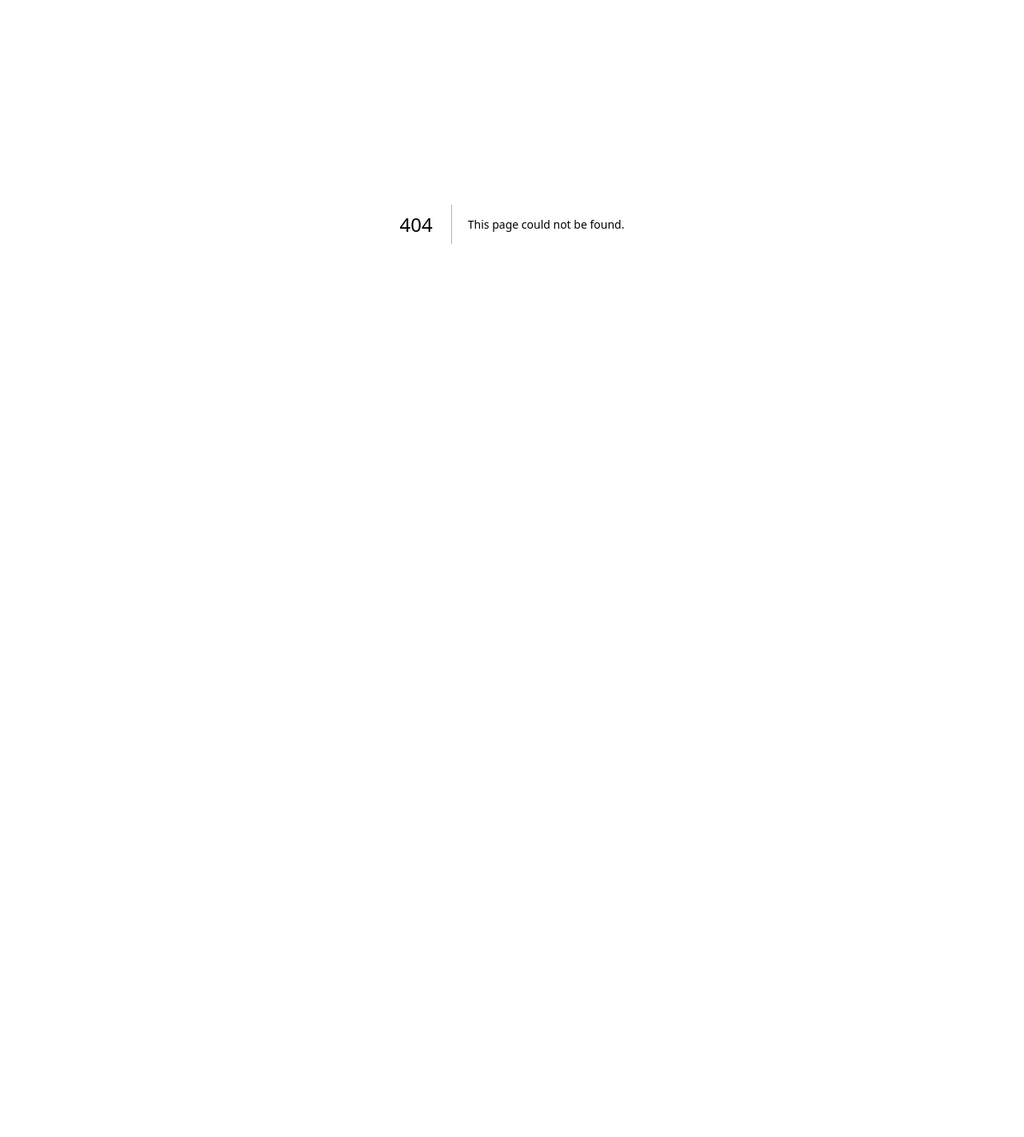
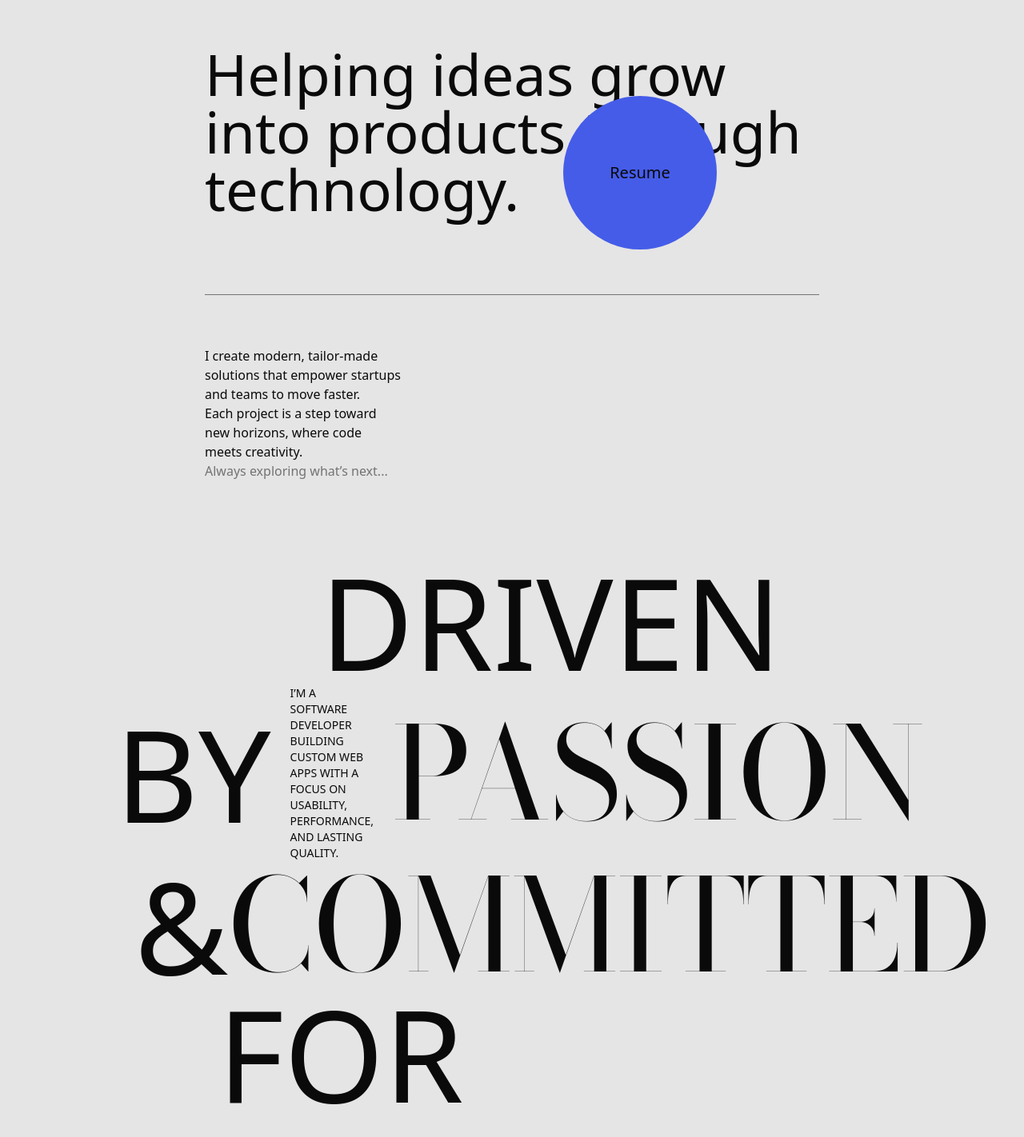
Before and after one commit to siddharth-movaliya/portfolio, a Next.js app: page /about in a window 1280 px wide. Before the commit this address had no page. Shown: the part 120-1542 px from the top of the page at 80% size. Before the commit the page ends 800 px from the top, so only its background shows below. Built offline with nearby package versions, Linux system fonts and the light colour scheme.

Commit message:
feat: implement AboutPage

```diff
--- /dev/null
+++ b/app/about/page.tsx
@@ -0,0 +1,87 @@
+import SocialButtonGroup from '@/components/navigation/social-button-group';
+import ElasticMagneticButton from '@/components/ui/elastic-magnetic-button';
+import { Separator } from '@/components/ui/separator';
+import { cn } from '@/lib/utils';
+import { Bodoni_Moda } from 'next/font/google';
+import Image from 'next/image';
+import React from 'react';
+
+const bodoni = Bodoni_Moda({
+  subsets: ['latin'],
+  weight: ['400', '700'],
+  style: ['normal', 'italic'],
+});
+
+const AboutPage = () => {
+  return (
+    <div className="justify-center overflow-x-hidden pt-28 lg:pt-32">
+      <div className="xs:mx-12 mx-8 pt-12 min-[769px]:max-lg:mx-24 md:mx-16 lg:mx-36 xl:mx-64">
+        <h1 className="xs:text-4xl text-3xl leading-none font-light md:text-5xl lg:text-6xl xl:text-7xl 2xl:text-8xl">
+          Helping ideas grow into products through technology.
+        </h1>
+        <Separator className="bg-muted-foreground mt-14 w-full lg:mt-16 xl:mt-24 2xl:mt-32" />
+      </div>
+      <ElasticMagneticButton
+        text="Resume"
+        href="/resume.pdf"
+        target="_blank"
+        buttonClassName="bg-[#455CE9] text-foreground right-0 top-[35%] xs:top-[41%] sm:top-3/10 md:top-1/4 min-[769px]:max-lg:top-[22.5%] xl:top-3/10 2xl:top-2/5 absolute -translate-x-1/4 md:-translate-x-full lg:-translate-x-5/4 xl:-translate-x-[200%]"
+        textClassName="font-medium text-xl"
+        hoverBackgroundClassName="bg-[#FA4549]"
+      />
+      <div className="my-24 grid px-12 min-[769px]:max-lg:px-24 md:my-12 md:grid-cols-2 md:px-16 lg:px-36 xl:my-16 xl:grid-cols-3 xl:px-64">
+        <div className="col-span-1">
+          <p className="text-pretty">
+            I create modern, tailor-made solutions that empower startups and
+            teams to move faster. Each project is a step toward new horizons,
+            where code meets creativity. <br />
+            <span className="text-muted-foreground">
+              Always exploring what&rsquo;s next...
+            </span>
+          </p>
+        </div>
+      </div>
+      <div className="mx-2 my-16 text-5xl leading-none font-light uppercase min-[769px]:max-lg:mx-24 md:mx-16 md:text-7xl lg:mx-36 lg:text-8xl xl:my-24 xl:text-[160px] 2xl:text-[200px]">
+        <div className="ml-24 sm:ml-36 xl:ml-64">Driven</div>
+        <div className="flex items-center justify-center gap-2 sm:justify-between md:gap-6">
+          <div>by </div>
+          <div className="hidden text-xs font-normal text-pretty sm:block xl:text-sm">
+            I&rsquo;m a software developer building custom web apps with a focus
+            on usability, performance, and lasting quality.
+          </div>
+          <div className={cn('italic', bodoni.className)}>Passion</div>
+        </div>
+        <div className="xs:mx-6 mx-2 flex justify-between md:mx-12 lg:mx-6">
+          &<span className={cn('italic', bodoni.className)}> committed</span>
+        </div>
+        <div className="xs:ml-16 ml-8 md:ml-32">for quality</div>
+      </div>
+      <div className="mx-4 my-24 grid grid-cols-2 items-center gap-6 min-[769px]:max-lg:mx-12 sm:mx-8 md:mx-14 lg:mx-24 xl:mx-36">
+        <Image
+          src="/siddharth-movaliya.JPG"
+          alt="Siddharth Movaliya"
+          width={300}
+          height={150}
+          className="mx-auto"
+        />
+        <div className="text-pretty md:text-3xl lg:text-4xl xl:text-5xl">
+          <span className="relative md:px-16">
+            <span className="absolute top-0 right-0 -translate-x-1/2 -translate-y-1/2 text-4xl md:text-6xl">
+              “
+            </span>
+          </span>
+          Nothing fancy; I create full-stack solutions and digital products. The
+          goal? To give you exactly what you need without the headaches.
+          I&rsquo;m practical, honest, and focused on building things that last.
+        </div>
+      </div>
+      <div className="my-8 flex justify-center">
+        <div className="bg-foreground flex gap-6 rounded-full p-3 md:p-5">
+          <SocialButtonGroup />
+        </div>
+      </div>
+    </div>
+  );
+};
+
+export default AboutPage;
--- a/components/navigation/navigation-menu-socials.tsx
+++ b/components/navigation/navigation-menu-socials.tsx
@@ -1,8 +1,6 @@
 import React from 'react';
-import { FaGithub, FaInstagram, FaLinkedinIn } from 'react-icons/fa';
-import { RiTwitterXFill } from 'react-icons/ri';
-import MagneticButton from '../ui/magnetic-button';
 import Link from 'next/link';
+import SocialButtonGroup from './social-button-group';
 
 const NavigationMenuSocials = () => {
   return (
@@ -12,50 +10,7 @@ const NavigationMenuSocials = () => {
         contact@siddharthmovaliya.com
       </Link>
       <div className="flex gap-4 xl:mt-12 2xl:mt-18">
-        <MagneticButton>
-          <Link
-            href={'https://www.instagram.com/siddharth_2382/'}
-            aria-label="Instagram"
-            target="_blank"
-            rel="noopener noreferrer"
-            className="bg-background flex h-10 w-10 cursor-pointer items-center justify-center rounded-full shadow"
-          >
-            <FaInstagram />
-          </Link>
-        </MagneticButton>
-        <MagneticButton>
-          <Link
-            href={'https://x.com/siddharth_2382'}
-            aria-label="X.com / Twitter"
-            target="_blank"
-            rel="noopener noreferrer"
-            className="bg-background flex h-10 w-10 cursor-pointer items-center justify-center rounded-full shadow"
-          >
-            <RiTwitterXFill />
-          </Link>
-        </MagneticButton>
-        <MagneticButton>
-          <Link
-            href={'https://github.com/siddharth-movaliya/'}
-            aria-label="GitHub"
-            target="_blank"
-            rel="noopener noreferrer"
-            className="bg-background flex h-10 w-10 cursor-pointer items-center justify-center rounded-full shadow"
-          >
-            <FaGithub />
-          </Link>
-        </MagneticButton>
-        <MagneticButton>
-          <Link
-            href={'https://www.linkedin.com/in/siddharth-movaliya'}
-            aria-label="LinkedIn"
-            target="_blank"
-            rel="noopener noreferrer"
-            className="bg-background flex h-10 w-10 cursor-pointer items-center justify-center rounded-full shadow"
-          >
-            <FaLinkedinIn />
-          </Link>
-        </MagneticButton>
+        <SocialButtonGroup />
       </div>
     </div>
   );
--- /dev/null
+++ b/components/navigation/social-button-group.tsx
@@ -0,0 +1,58 @@
+import React from 'react';
+import MagneticButton from '../ui/magnetic-button';
+import Link from 'next/link';
+import { FaGithub, FaInstagram, FaLinkedinIn } from 'react-icons/fa';
+import { RiTwitterXFill } from 'react-icons/ri';
+
+const SocialButtonGroup = () => {
+  return (
+    <>
+      <MagneticButton>
+        <Link
+          href={'https://www.instagram.com/siddharth_2382/'}
+          aria-label="Instagram"
+          target="_blank"
+          rel="noopener noreferrer"
+          className="bg-background flex h-10 w-10 cursor-pointer items-center justify-center rounded-full shadow"
+        >
+          <FaInstagram />
+        </Link>
+      </MagneticButton>
+      <MagneticButton>
+        <Link
+          href={'https://x.com/siddharth_2382'}
+          aria-label="X.com / Twitter"
+          target="_blank"
+          rel="noopener noreferrer"
+          className="bg-background flex h-10 w-10 cursor-pointer items-center justify-center rounded-full shadow"
+        >
+          <RiTwitterXFill />
+        </Link>
+      </MagneticButton>
+      <MagneticButton>
+        <Link
+          href={'https://github.com/siddharth-movaliya/'}
+          aria-label="GitHub"
+          target="_blank"
+          rel="noopener noreferrer"
+          className="bg-background flex h-10 w-10 cursor-pointer items-center justify-center rounded-full shadow"
+        >
+          <FaGithub />
+        </Link>
+      </MagneticButton>
+      <MagneticButton>
+        <Link
+          href={'https://www.linkedin.com/in/siddharth-movaliya'}
+          aria-label="LinkedIn"
+          target="_blank"
+          rel="noopener noreferrer"
+          className="bg-background flex h-10 w-10 cursor-pointer items-center justify-center rounded-full shadow"
+        >
+          <FaLinkedinIn />
+        </Link>
+      </MagneticButton>
+    </>
+  );
+};
+
+export default SocialButtonGroup;
--- a/components/ui/elastic-magnetic-button.tsx
+++ b/components/ui/elastic-magnetic-button.tsx
@@ -1,9 +1,12 @@
 'use client';
 import { cn } from '@/lib/utils';
+import Link from 'next/link';
 import React, { useEffect, useRef, useState } from 'react';
 
 interface ElasticMagneticButtonProps {
   text?: string;
+  href: string;
+  target?: string;
   buttonClassName?: string;
   textClassName?: string;
   hoverBackgroundClassName?: string;
@@ -11,11 +14,13 @@ interface ElasticMagneticButtonProps {
 
 const ElasticMagneticButton: React.FC<ElasticMagneticButtonProps> = ({
   text,
+  href,
+  target,
   buttonClassName,
   textClassName,
   hoverBackgroundClassName,
 }) => {
-  const buttonRef = useRef<HTMLButtonElement>(null);
+  const anchorRef = useRef<HTMLAnchorElement>(null);
   const textRef = useRef<HTMLSpanElement>(null);
   const bgRef = useRef<HTMLSpanElement>(null);
   const didMountRef = useRef(false);
@@ -36,9 +41,9 @@ const ElasticMagneticButton: React.FC<ElasticMagneticButtonProps> = ({
   const textSnapFactor = 0.04;
 
   useEffect(() => {
-    if (!buttonRef.current || !textRef.current) return;
+    if (!anchorRef.current || !textRef.current) return;
 
-    const button = buttonRef.current;
+    const button = anchorRef.current;
     const text = textRef.current;
 
     // reset transforms on mount
@@ -181,8 +186,10 @@ const ElasticMagneticButton: React.FC<ElasticMagneticButtonProps> = ({
   }, [hovered]);
 
   return (
-    <button
-      ref={buttonRef}
+    <Link
+      href={href}
+      target={target}
+      ref={anchorRef}
       onMouseEnter={() => setHovered(true)}
       onMouseLeave={() => setHovered(false)}
       className={cn(
@@ -207,7 +214,7 @@ const ElasticMagneticButton: React.FC<ElasticMagneticButtonProps> = ({
       >
         {text}
       </span>
-    </button>
+    </Link>
   );
 };
 
--- a/components/work/about-me-button.tsx
+++ b/components/work/about-me-button.tsx
@@ -28,6 +28,7 @@ const AboutMeButton = () => {
     <div ref={buttonRef} className="about-btn-wrapper grid grid-cols-10">
       <ElasticMagneticButton
         text="About Me"
+        href="/about"
         buttonClassName="col-start-7 bg-background text-foreground"
         textClassName="font-medium text-xl"
         hoverBackgroundClassName="bg-[#455CE9]"
```
